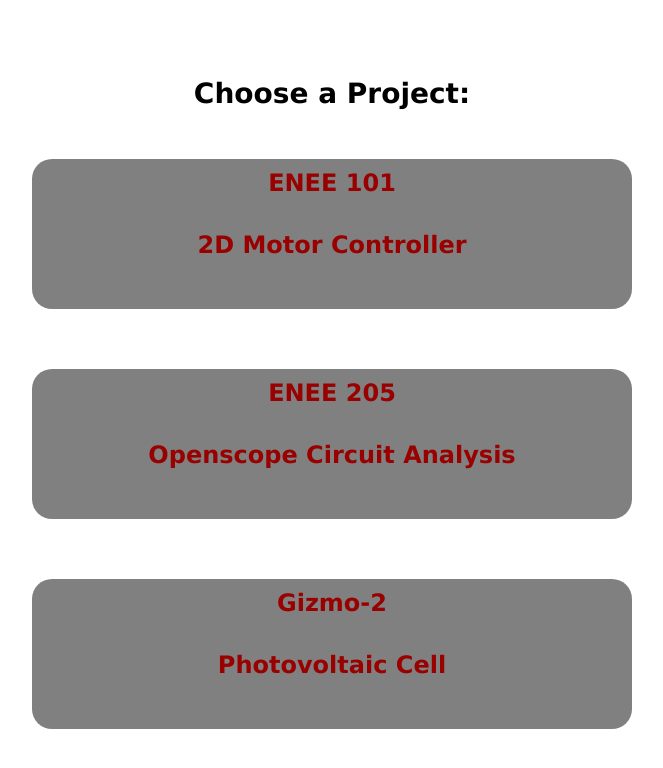
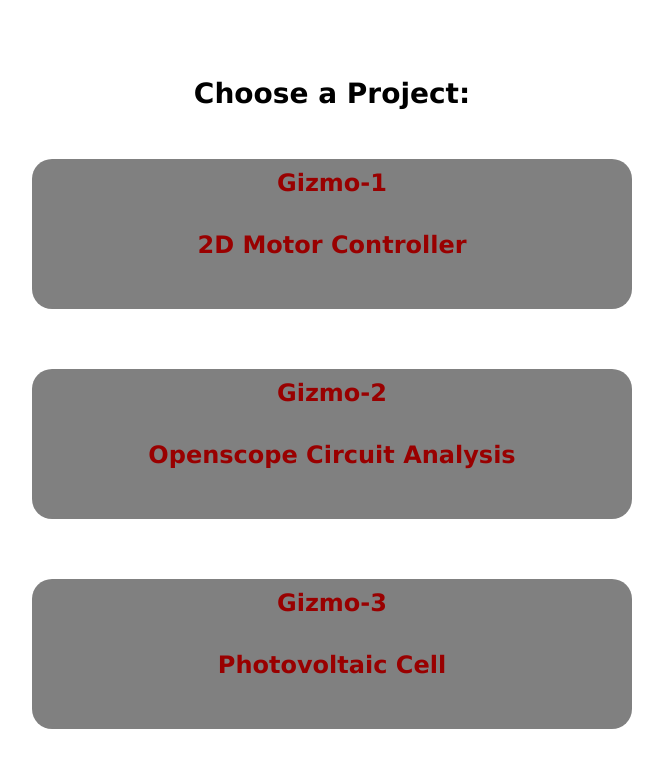
Before and after one commit to MikeConnelly/OnlineLabs-UMD, a React app: page / in a window 1280 px wide. Shown: the top 768 px of the page, without its empty margins (308-971 px from the left). Built offline with nearby package versions, Linux system fonts and the light colour scheme; no server answers.

Commit message:
Rename projects

```diff
--- a/app/pages/Home.js
+++ b/app/pages/Home.js
@@ -9,19 +9,19 @@ class Home extends Component {
         <h1>Choose a Project:</h1>
         <Link to="/101" style={{ textDecoration: 'none' }}>
           <div id="link-101" className="link-box">
-            <h2 className="link-text">ENEE 101</h2>
+            <h2 className="link-text">Gizmo-1</h2>
             <h3 className="link-text">2D Motor Controller</h3>
           </div>
         </Link>
         <Link to="/205" style={{ textDecoration: 'none' }}>
           <div id="link-205" className="link-box">
-            <h2 className="link-text">ENEE 205</h2>
+            <h2 className="link-text">Gizmo-2</h2>
             <h3 className="link-text">Openscope Circuit Analysis</h3>
           </div>
         </Link>
         <Link to="/g2" style={{ textDecoration: 'none' }}>
           <div id="link-g2" className="link-box">
-            <h2 className="link-text">Gizmo-2</h2>
+            <h2 className="link-text">Gizmo-3</h2>
             <h3 className="link-text">Photovoltaic Cell</h3>
           </div>
         </Link>
```
